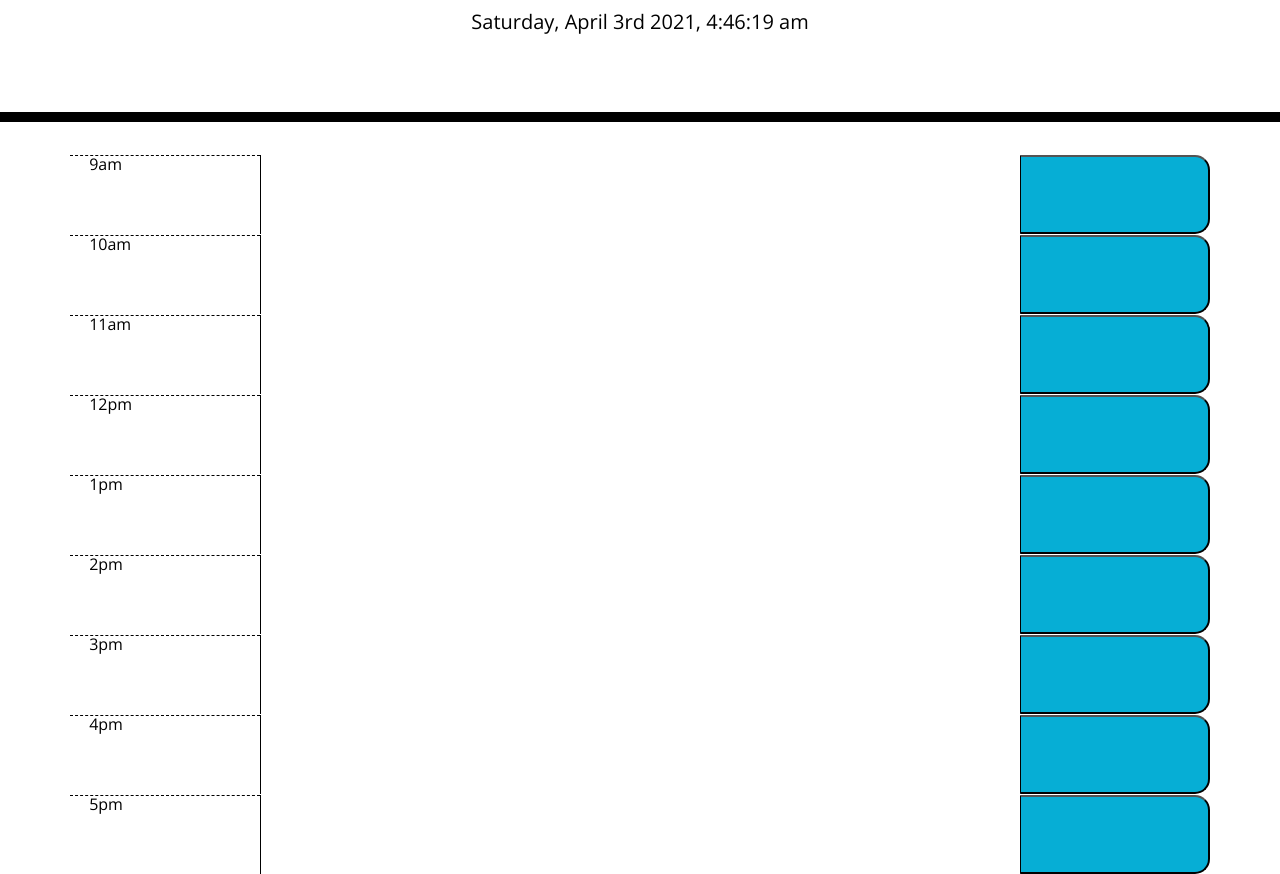
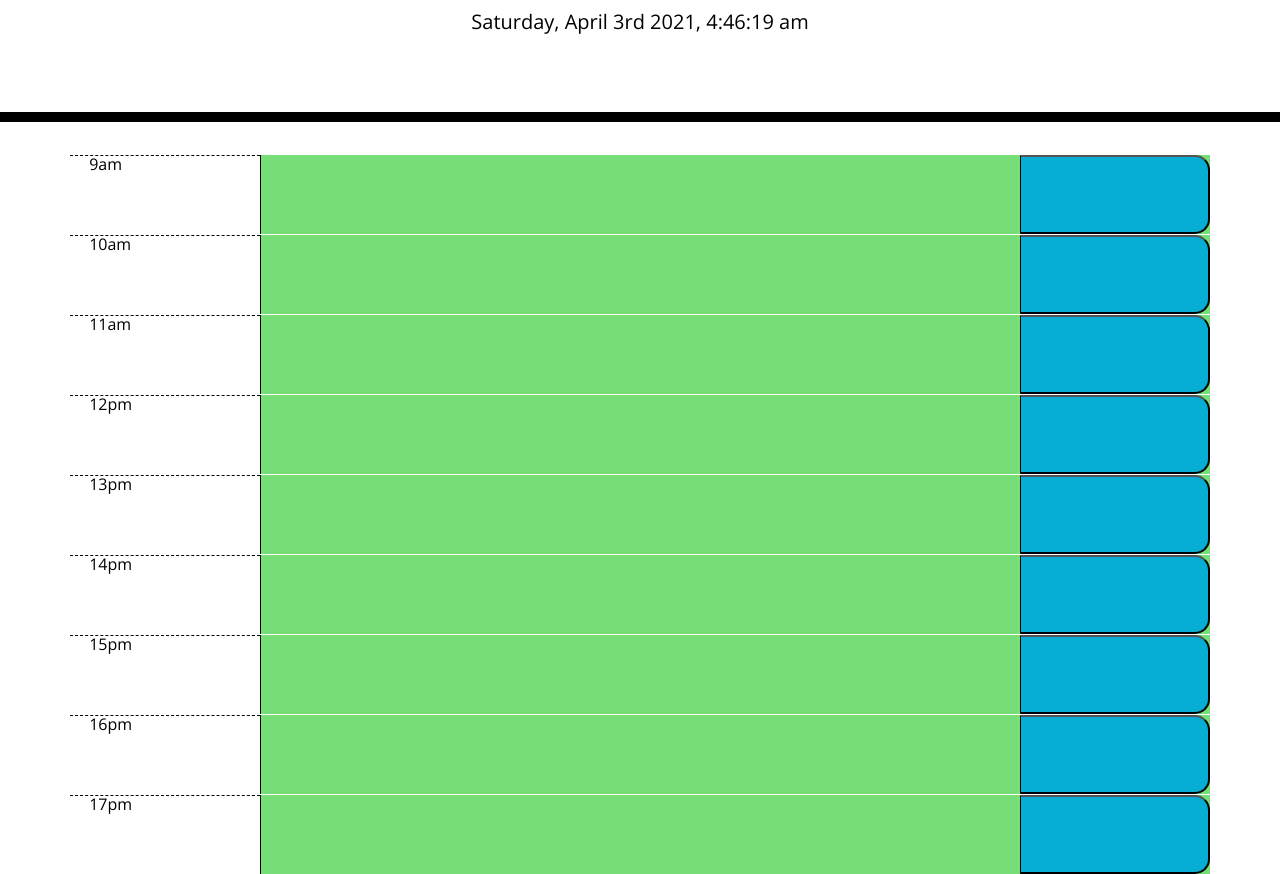
Before and after one commit to TMPeeler/dailyPlannerHW, a plain HTML site: page index.html in a window 1280 px wide. Shown: the part 182-1056 px from the top of the page. Drawn offline with nearby package versions, Linux system fonts and the light colour scheme.

Commit message:
finished acceptance criteria, some bugs still present

```diff
--- a/index.html
+++ b/index.html
@@ -50,27 +50,27 @@
         <button class="saveBtn col-md-2" id="twelvePM"> </button>
       </div>
       <div class="row">
-        <div class="hour col-md-2"> 1pm </div>
+        <div class="hour col-md-2"> 13pm </div>
         <textarea class="description col-md-8" id="onePMText"></textarea>
         <button class="saveBtn col-md-2" id="onePM"></button>
       </div>
       <div class="row">
-        <div class="hour col-md-2"> 2pm </div>
+        <div class="hour col-md-2"> 14pm </div>
         <textarea class="description col-md-8" id="twoPMText"></textarea>
         <button class="saveBtn col-md-2" id="twoPM"></button>
       </div>
       <div class="row">
-        <div class="hour col-md-2"> 3pm </div>
+        <div class="hour col-md-2"> 15pm </div>
         <textarea class="description col-md-8" id="threePMText"></textarea>
         <button class="saveBtn col-md-2" id="threePM"></button>
       </div>
       <div class="row">
-        <div class="hour col-md-2"> 4pm </div>
+        <div class="hour col-md-2"> 16pm </div>
         <textarea class="description col-md-8"  id="fourPMText"></textarea>
         <button class="saveBtn col-md-2" id="fourPM"></button>
       </div>
       <div class="row">
-        <div class="hour col-md-2"> 5pm </div>
+        <div class="hour col-md-2"> 17pm </div>
         <textarea class="description col-md-8"  id="fivePMText"></textarea>
         <button class="saveBtn col-md-2" id="fivePM"></button>
       </div>
--- a/script.js
+++ b/script.js
@@ -104,11 +104,19 @@ var fourPM = $("#fourPM");
 var fourPMText = $("#fourPMText");
 var fivePM = $("#fivePM");
 var fivePMText = $("#fivePMText");
-var currentTime = moment().format("H");
+
+
+var currentTime = parseInt(moment().format("H"));
+
+
+
 var plannerDesc = $(".description");
 var saveBtn = $(".saveBtn");
 var timeOfDay = moment().format("dddd, MMMM Do YYYY, h:mm:ss a");
+
+
 $("#currentDay").text(timeOfDay);
+
 $("#nineAM").click(function() {
     var nineAMValue = document.getElementById("nineAMText").value
     localStorage.setItem( "9AM", nineAMValue);
@@ -155,8 +163,6 @@ $("#fivePM").click(function() {
     console.log(fivePMValue);
 });
 
-
-
 $("#nineAMText").text(localStorage.getItem("9AM"));// 9
 $("#tenAMText").text(localStorage.getItem("10AM"));// 10
 $("#elevenAMText").text(localStorage.getItem("11AM"));// 11
@@ -166,3 +172,43 @@ $("#twoPMText").text(localStorage.getItem("2PM"));// 2
 $("#threePMText").text(localStorage.getItem("3PM"));// 3
 $("#fourPMText").text(localStorage.getItem("4PM"));// 4
 $("#fivePMText").text(localStorage.getItem("5PM"));// 5
+
+
+var timeCheck = () => {
+    $(".hour").each(function() {
+        // console.log("hourText" ,$(this).text());
+// console.log(parseInt($(this).text().split("am")[0]));
+// console.log(parseInt($(this).text().split("pm")[0]));
+
+// parseInt(currentTime)
+console.log("CT", currentTime); // CT
+        var hourText = parseInt($(this).text().trim());
+        console.log(hourText);
+        // var hourText = $(this).text().split("am")[0];
+        // $(this).text().split("am");
+        // $(this).text().split("pm");
+        if (hourText < currentTime) {
+
+            $(this).parent().addClass("past");
+            // console.log(hourText);
+            // console.log(currentTime);
+        } else if (hourText === currentTime) {
+
+            // console.log("anything sdfasd");
+
+            $(this).parent().removeClass("past");
+
+            $(this).parent().addClass("present");
+
+        } else if (hourText >= currentTime) {
+            console.log("hello future")
+            $(this).parent().removeClass("past");
+            $(this).parent().removeClass("present");
+            $(this).parent().addClass("future");
+        }
+
+    });
+
+}
+
+timeCheck();
```
